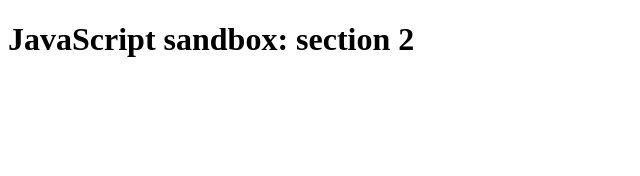
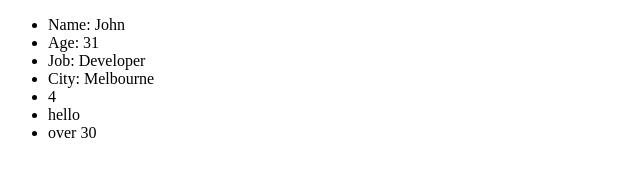
Before and after one commit to oshan2csd/Udemy_JS_sandbox, a plain HTML site: page index.html in a window 1280 px wide. Shown: the whole page, without its empty margins (0-640 px from the left). Drawn offline with Linux system fonts and the light colour scheme.

Commit message:
Template Literals (Template strings)

```diff
--- /dev/null
+++ b/app_templpateLiterals.js
@@ -0,0 +1,41 @@
+//this is  a part of ES6
+const name = 'John';
+const age = 31;
+const job = 'Developer';
+city = 'Melbourne';
+let html;
+
+function hello(){
+  return 'hello';
+}
+
+//html strings needed when dynamic data insert from JS
+//eg: populating a table
+
+//Without template strings(literals) (ES5) - old way
+html = '<ul><li>Name: ' + name + '</li><li>Age: ' + age + '</li><li>Job: ' + job + ' </li><li>City: ' + city + ' </li></ul>';
+
+html = '<ul>' +
+        '<li>Name: ' + name + ' </li>' +
+        '<li>Aeg: ' + age + ' </li>' +
+        '<li>City: ' + city + ' </li>' +
+        '<li>Job: ' + job + ' </li>' +
+        '</ul>'
+
+
+//with template strings/ literals (ES6)
+//back keys denotes template strings
+html = `
+      <ul>
+        <li>Name: ${name}</li>
+        <li>Age: ${age}</li>
+        <li>Job: ${job}</li>
+        <li>City: ${city}</li>
+        <li> ${2+2}</li>
+        <li> ${hello()}</li>
+        <li> ${age>30 ? 'over 30': 'under 30'}</li>
+      </ul>
+      `;
+
+
+document.body.innerHTML = html;
--- a/index.html
+++ b/index.html
@@ -8,6 +8,6 @@
 </head>
 <body>
   <h1>JavaScript sandbox: section 2</h1>
-  <script src="app.js"></script>
+  <script src="app_templpateLiterals.js"></script>
 </body>
 </html>
```
Also changed, not shown: app.js (line endings or trailing spaces).
